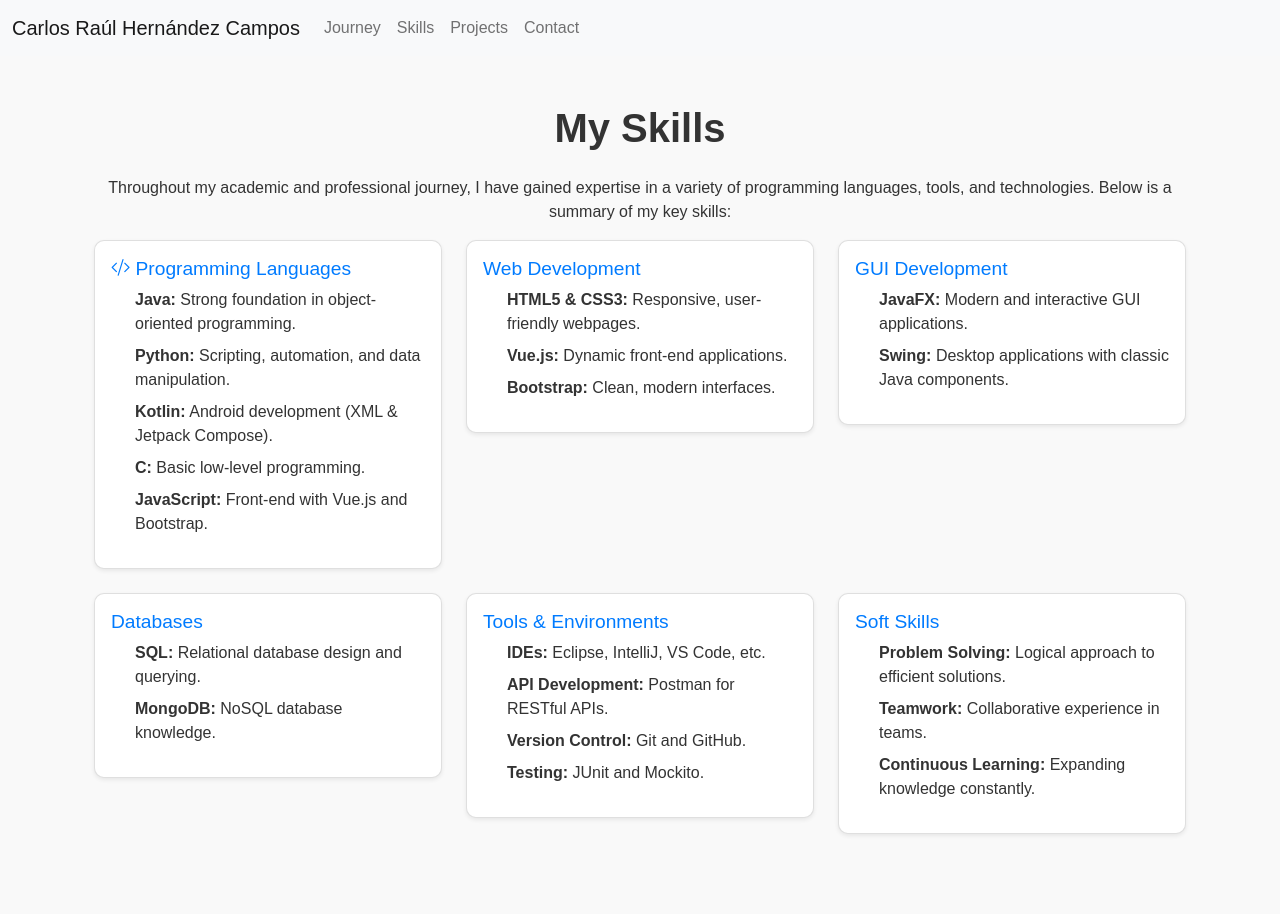
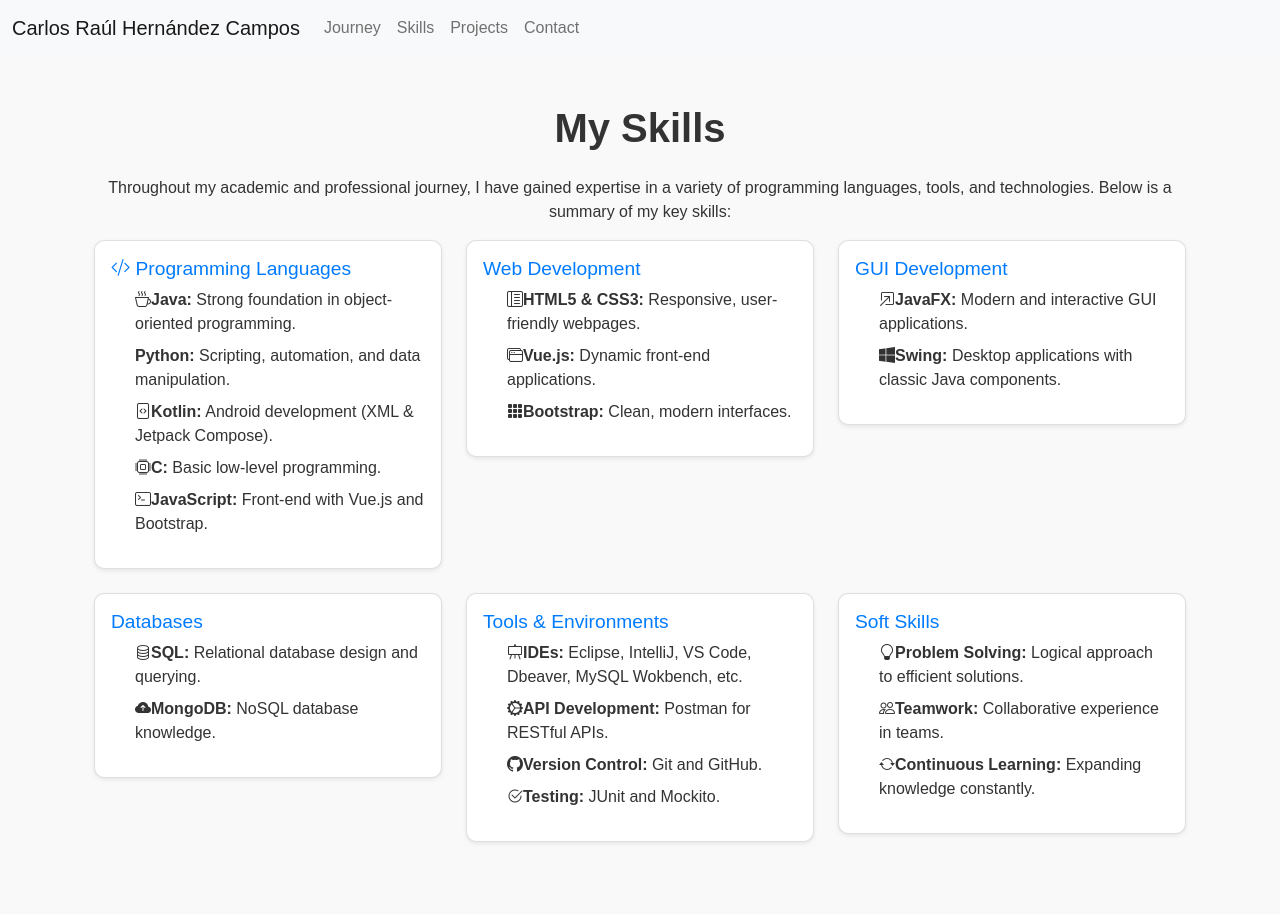
Before and after one commit to CarlosHernandezCR/CarlosHernandezCR.github.io, a Jekyll site: the page built from _pages/skills.md, in a window 1280 px wide. Built offline with Jekyll 4.4.1, drawn with Linux system fonts in a browser that asks for light colours.

Commit message:
Update skills.md

```diff
--- a/_pages/skills.md
+++ b/_pages/skills.md
@@ -14,11 +14,11 @@ layout: default
         <div class="card-body">
         <h5 class="card-title"><i class="bi bi-code-slash"></i> Programming Languages</h5>
           <ul class="list-unstyled">
-            <li><strong>Java:</strong> Strong foundation in object-oriented programming.</li>
-            <li><strong>Python:</strong> Scripting, automation, and data manipulation.</li>
-            <li><strong>Kotlin:</strong> Android development (XML & Jetpack Compose).</li>
-            <li><strong>C:</strong> Basic low-level programming.</li>
-            <li><strong>JavaScript:</strong> Front-end with Vue.js and Bootstrap.</li>
+            <li><i class="bi bi-cup-hot"></i><strong>Java:</strong> Strong foundation in object-oriented programming.</li>
+            <li><i class="bi bi-snake"></i><strong>Python:</strong> Scripting, automation, and data manipulation.</li>
+            <li><i class="bi bi-file-code"></i><strong>Kotlin:</strong> Android development (XML & Jetpack Compose).</li>
+            <li><i class="bi bi-cpu"></i><strong>C:</strong> Basic low-level programming.</li>
+            <li><i class="bi bi-terminal"></i><strong>JavaScript:</strong> Front-end with Vue.js and Bootstrap.</li>
           </ul>
         </div>
       </div>
@@ -28,9 +28,9 @@ layout: default
         <div class="card-body">
           <h5 class="card-title">Web Development</h5>
           <ul class="list-unstyled">
-            <li><strong>HTML5 & CSS3:</strong> Responsive, user-friendly webpages.</li>
-            <li><strong>Vue.js:</strong> Dynamic front-end applications.</li>
-            <li><strong>Bootstrap:</strong> Clean, modern interfaces.</li>
+            <li><i class="bi bi-layout-text-sidebar-reverse"></i><strong>HTML5 & CSS3:</strong> Responsive, user-friendly webpages.</li>
+            <li><i class="bi bi-window-stack"></i><strong>Vue.js:</strong> Dynamic front-end applications.</li>
+            <li><i class="bi bi-grid-3x3-gap-fill"></i><strong>Bootstrap:</strong> Clean, modern interfaces.</li>
           </ul>
         </div>
       </div>
@@ -40,8 +40,8 @@ layout: default
         <div class="card-body">
           <h5 class="card-title">GUI Development</h5>
           <ul class="list-unstyled">
-            <li><strong>JavaFX:</strong> Modern and interactive GUI applications.</li>
-            <li><strong>Swing:</strong> Desktop applications with classic Java components.</li>
+            <li><i class="bi bi-box-arrow-in-up-right"></i><strong>JavaFX:</strong> Modern and interactive GUI applications.</li>
+            <li><i class="bi bi-windows"></i><strong>Swing:</strong> Desktop applications with classic Java components.</li>
           </ul>
         </div>
       </div>
@@ -53,8 +53,8 @@ layout: default
         <div class="card-body">
           <h5 class="card-title">Databases</h5>
           <ul class="list-unstyled">
-            <li><strong>SQL:</strong> Relational database design and querying.</li>
-            <li><strong>MongoDB:</strong> NoSQL database knowledge.</li>
+            <li><i class="bi bi-database"></i><strong>SQL:</strong> Relational database design and querying.</li>
+            <li><i class="bi bi-cloud-arrow-up-fill"></i><strong>MongoDB:</strong> NoSQL database knowledge.</li>
           </ul>
         </div>
       </div>
@@ -64,10 +64,10 @@ layout: default
         <div class="card-body">
           <h5 class="card-title">Tools & Environments</h5>
           <ul class="list-unstyled">
-            <li><strong>IDEs:</strong> Eclipse, IntelliJ, VS Code, etc.</li>
-            <li><strong>API Development:</strong> Postman for RESTful APIs.</li>
-            <li><strong>Version Control:</strong> Git and GitHub.</li>
-            <li><strong>Testing:</strong> JUnit and Mockito.</li>
+            <li><i class="bi bi-easel"></i><strong>IDEs:</strong> Eclipse, IntelliJ, VS Code, Dbeaver, MySQL Wokbench, etc.</li>
+            <li><i class="bi bi-gear-wide-connected"></i><strong>API Development:</strong> Postman for RESTful APIs.</li>
+            <li><i class="bi bi-github"></i><strong>Version Control:</strong> Git and GitHub.</li>
+            <li><i class="bi bi-check2-circle"></i><strong>Testing:</strong> JUnit and Mockito.</li>
           </ul>
         </div>
       </div>
@@ -77,9 +77,9 @@ layout: default
         <div class="card-body">
           <h5 class="card-title">Soft Skills</h5>
           <ul class="list-unstyled">
-            <li><strong>Problem Solving:</strong> Logical approach to efficient solutions.</li>
-            <li><strong>Teamwork:</strong> Collaborative experience in teams.</li>
-            <li><strong>Continuous Learning:</strong> Expanding knowledge constantly.</li>
+            <li><i class="bi bi-lightbulb"></i><strong>Problem Solving:</strong> Logical approach to efficient solutions.</li>
+            <li><i class="bi bi-people"></i><strong>Teamwork:</strong> Collaborative experience in teams.</li>
+            <li><i class="bi bi-arrow-repeat"></i><strong>Continuous Learning:</strong> Expanding knowledge constantly.</li>
           </ul>
         </div>
       </div>
```
